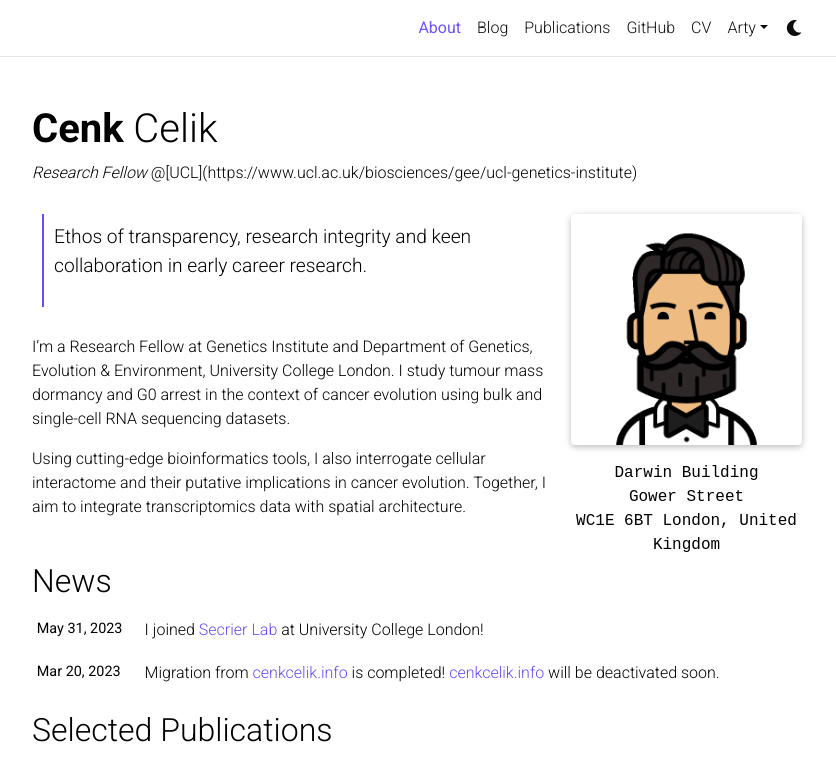
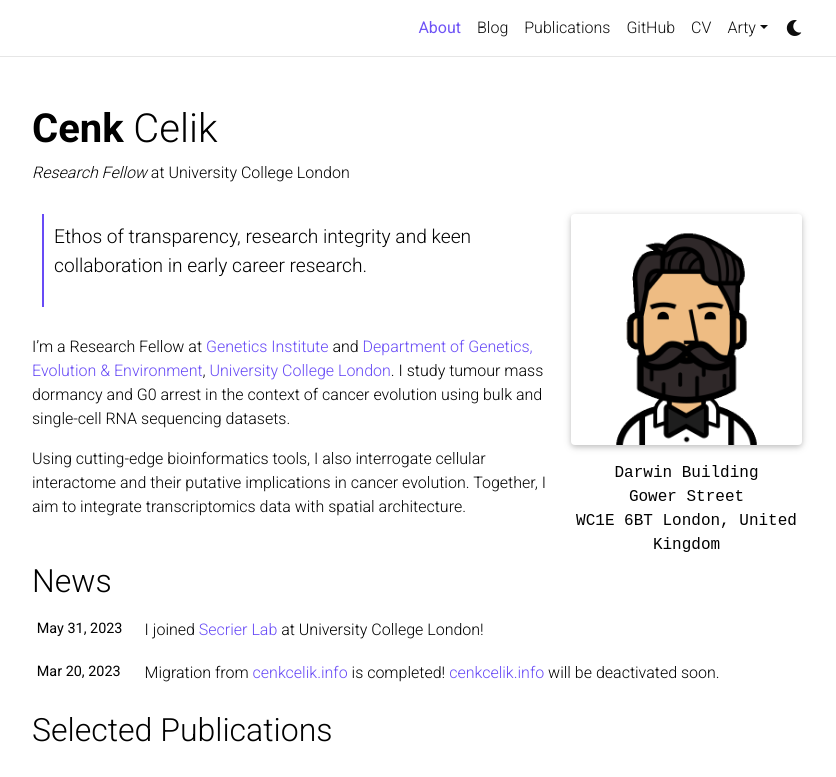
Before and after one commit to cenk-celik/cenk-celik.github.io, a Jekyll site: the page built from _pages/about.md, in a window 1280 px wide and 1066 px high, cut to the strip 0-777 px from the top of the window. Shown: the whole strip, without its empty margins (223-1059 px from the left). Built offline with Jekyll 4.4.1, drawn with Linux system fonts in a browser that asks for light colours; full-size pictures stand in for the smaller copies a plugin makes; comment, search, counter and statistics services are not loaded; a style sheet for code colours, icons or effects is not loaded.

Commit message:
link fixed.

```diff
--- a/_pages/about.md
+++ b/_pages/about.md
@@ -2,7 +2,7 @@
 layout: about
 title: About
 permalink: /
-subtitle: <i>Research Fellow</i> @[UCL](https://www.ucl.ac.uk/biosciences/gee/ucl-genetics-institute)
+subtitle: <i>Research Fellow</i> at University College London
 
 profile:
   align: right
@@ -20,6 +20,6 @@ social: true  # includes social icons at the bottom of the page
 
  > Ethos of transparency, research integrity and keen collaboration in early career research.
 
-I'm a Research Fellow at Genetics Institute and Department of Genetics, Evolution & Environment, University College London. I study tumour mass dormancy and G0 arrest in the context of cancer evolution using bulk and single-cell RNA sequencing datasets.
+I'm a Research Fellow at [Genetics Institute](https://www.ucl.ac.uk/biosciences/gee/ucl-genetics-institute) and [Department of Genetics, Evolution & Environment](https://www.ucl.ac.uk/biosciences/gee), [University College London](https://www.ucl.ac.uk/). I study tumour mass dormancy and G0 arrest in the context of cancer evolution using bulk and single-cell RNA sequencing datasets.
 
 Using cutting-edge bioinformatics tools, I also interrogate cellular interactome and their putative implications in cancer evolution. Together, I aim to integrate transcriptomics data with spatial architecture.
```
